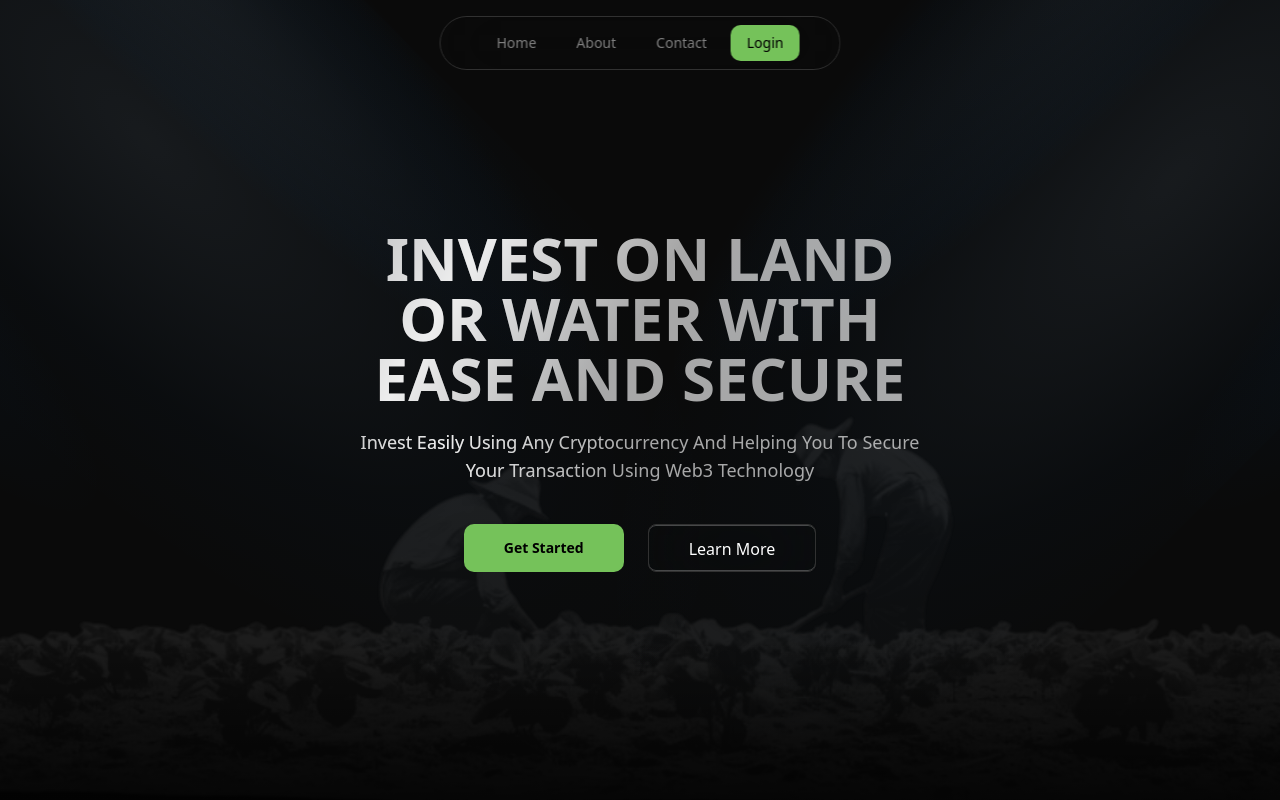
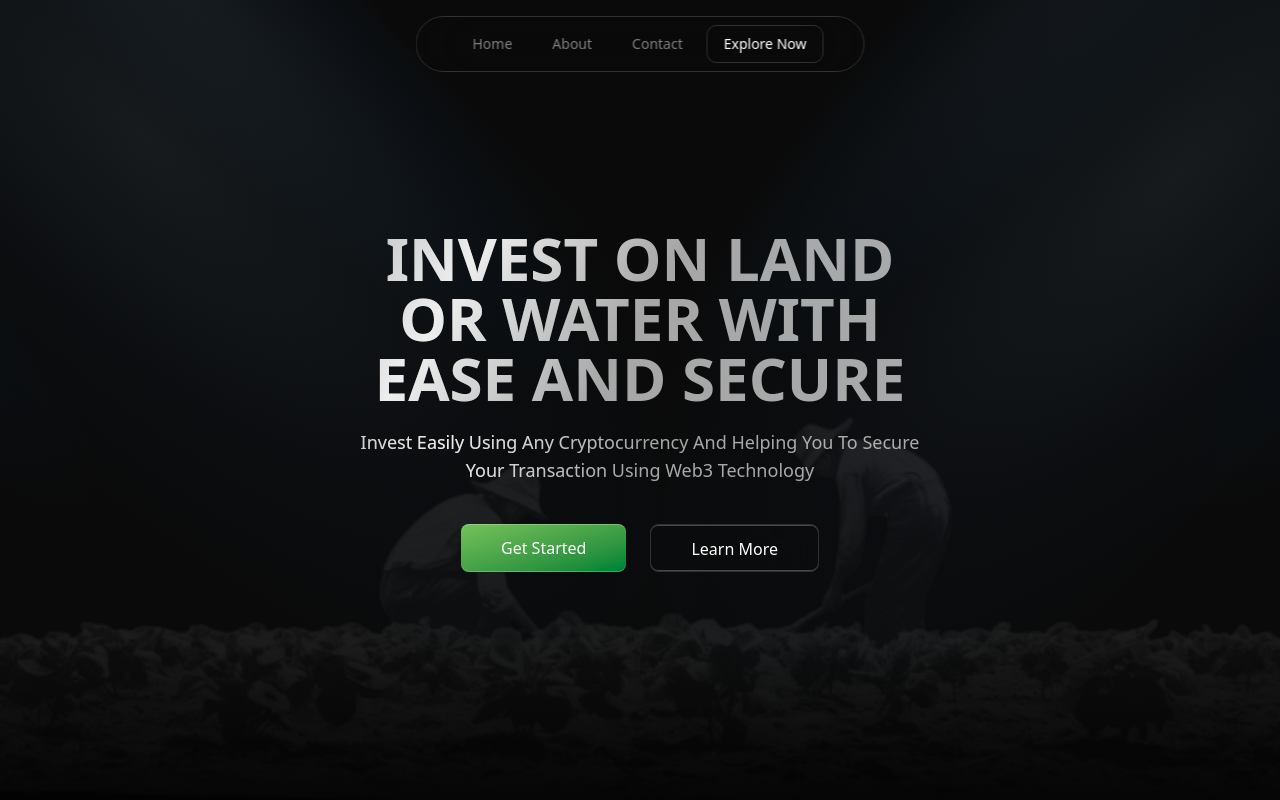
Before and after one commit to inRiza/agrabanyu-fe, a Next.js app: page / in a window 1280 px wide. Shown: the top 800 px of the page. Built offline with nearby package versions, Linux system fonts and the light colour scheme.

Commit message:
refactor: enhance button styling in Navbar and Hero components for improved UI

```diff
--- a/src/components/navbar/navbar.tsx
+++ b/src/components/navbar/navbar.tsx
@@ -15,7 +15,7 @@ export function Navbar() {
                 <a href="" className="hover:bg-black hover:rounded-lg hover:text-white px-4 py-2">Home</a>
                 <a href="" className="hover:bg-black hover:rounded-lg hover:text-white px-4 py-2">About</a>
                 <a href="" className="hover:bg-black hover:rounded-lg hover:text-white px-4 py-2">Contact</a>
-                <button onClick={handleLogin} className="button-main px-4 py-2 font-light hover-bg-glow cursor-pointer">Login</button>
+                <button onClick={handleLogin} className="capitalize px-4 py-2 group/btn relative block rounded-lg bg-transparent border-1 border-grey-main font-medium text-white hover:-translate-y-1 transition-all duration-500 cursor-pointer">Explore Now</button>
             </div>
          </div>
     </div>
--- a/src/landing-page/hero.tsx
+++ b/src/landing-page/hero.tsx
@@ -23,7 +23,7 @@ const Hero = () => {
         <div className="flex gap-6 relative z-20 mt-10">
             <button
                 onClick={handleGetStarted}
-                className="button-main hover-bg-glow hover:-translate-y-1 capitalize font-semibold px-10 py-3 cursor-pointer"
+                className="capitalize px-10 py-3 group/btn relative block h-12 rounded-md bg-gradient-to-br from-green-main to-green-700 font-medium text-white shadow-[0px_1px_0px_0px_#ffffff40_inset,0px_-1px_0px_0px_#ffffff40_inset] hover:-translate-y-1 transition-all duration-500 cursor-pointer"
             >
                 get started
             </button>
```
